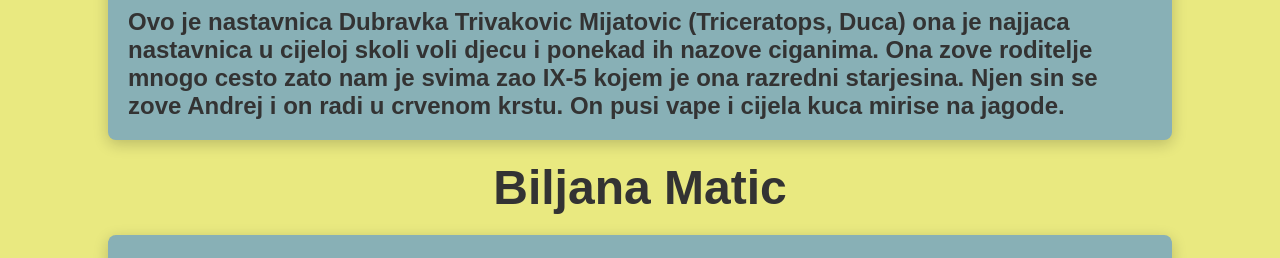
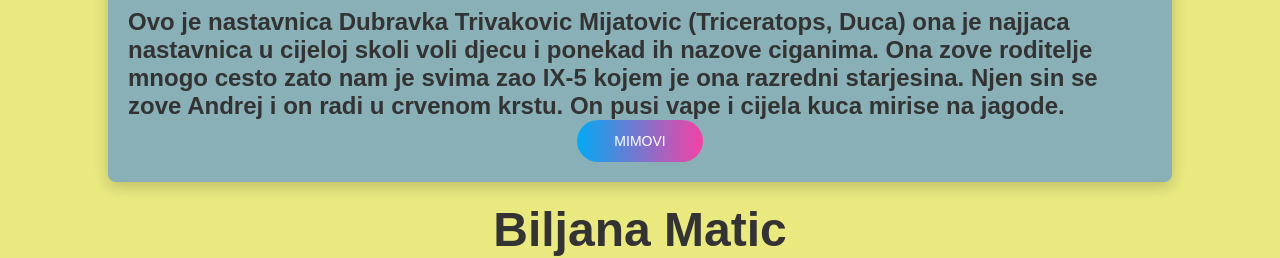
Before and after one commit to sajt1111/nastavnici, a plain HTML site: page next-page.html in a window 1280 px wide. Shown: the part 1030-1288 px from the top of the page. Drawn offline with Linux system fonts and the light colour scheme.

Commit message:
Update next-page.html

```diff
--- a/next-page.html
+++ b/next-page.html
@@ -129,6 +129,7 @@
   <p><b><font size="5">Dubravka Trivakovic Mijatovic (Triceratops)</font></b></p>
   <img src="images/ducatriceratops.jpg" alt=":(" width="80%" height="auto">
   <font size="5"><b>Ovo je nastavnica Dubravka Trivakovic Mijatovic (Triceratops, Duca) ona je najjaca nastavnica u cijeloj skoli voli djecu i ponekad ih nazove ciganima. Ona zove roditelje mnogo cesto zato nam je svima zao IX-5 kojem je ona razredni starjesina. Njen sin se zove Andrej i on radi u crvenom krstu. On pusi vape i cijela kuca mirise na jagode.</font></b>
+  <button onclick="window.location.href='duca.html'">MIMOVI</button>
 </div>
 <p align="center"><b><font size="7">Biljana Matic</font></b></p>
 <div class="container">
```
